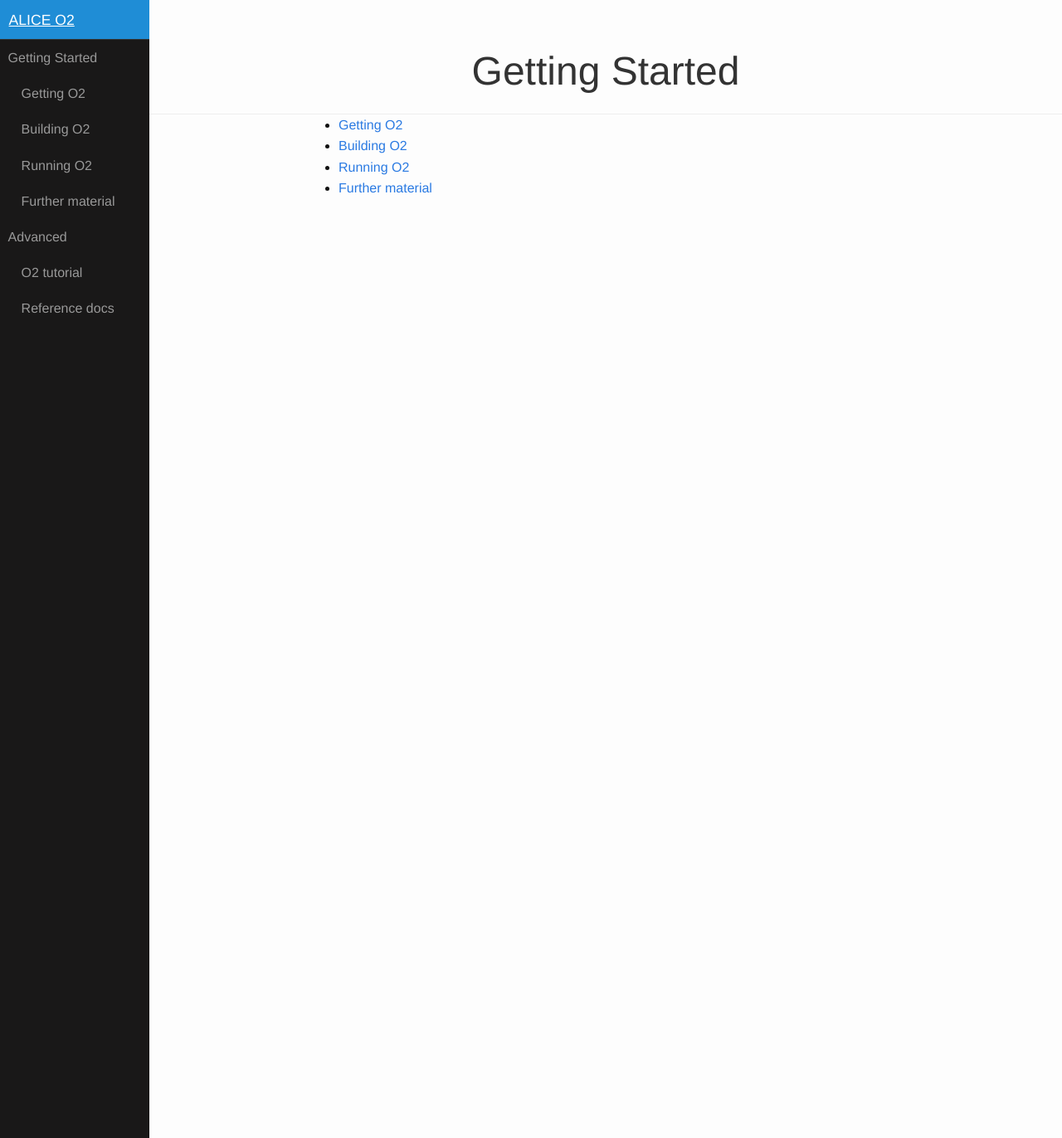
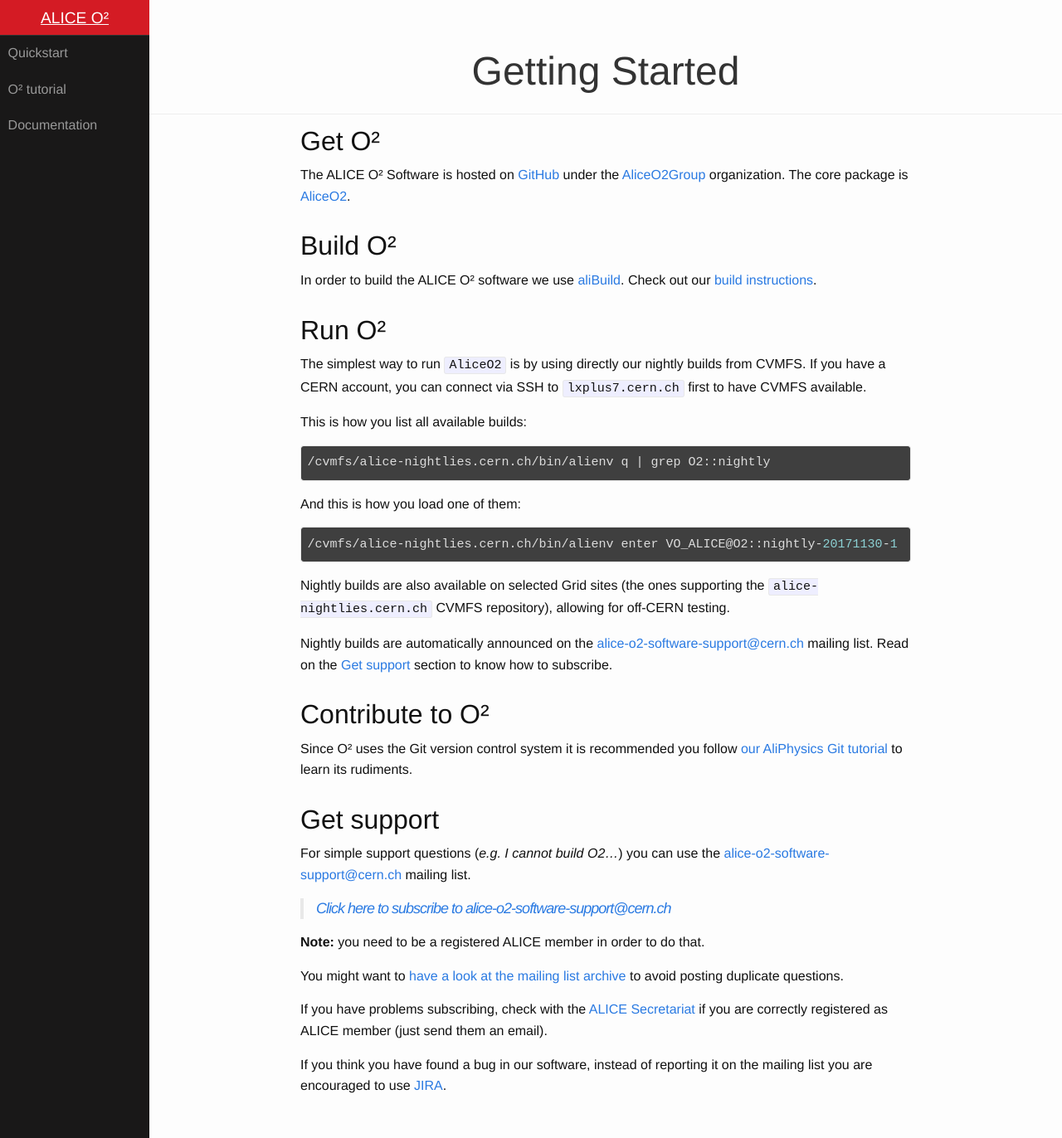
Before and after one commit to AliceO2Group/AliceO2Group.github.io, a Jekyll site: the page built from start.markdown, in a window 1280 px wide and 1372 px high. Shown: the whole window at 83% size. Built offline with Jekyll 4.4.1, drawn with Linux system fonts in a browser that asks for light colours.

```diff
--- a/_config.yml
+++ b/_config.yml
@@ -13,23 +13,11 @@ categories: [main, infrastructure]
 markdown: kramdown
 highlighter: rouge
 
-menu_header: ALICE O2
+menu_header: ALICE O²
 menu:
   - name: start
-    label: Getting Started
-    items:
-      - name: git
-        label: "Getting O2"
-      - name: building
-        label: "Building O2"
-      - name: running
-        label: "Running O2"
-      - name: links
-        label: "Further material"
-  - name: advanced
-    label: Advanced
-    items:
-      - name: tutorial
-        label: "O2 tutorial"
-      - name: reference
-        label: "Reference docs"
+    label: Quickstart
+  - name: tutorial
+    label: "O² tutorial"
+  - name: doc
+    label: Documentation
--- a/_layouts/main.html
+++ b/_layouts/main.html
@@ -27,11 +27,16 @@
       <ul class="pure-menu-list">
       {% for cat in site.menu %}
         <li class="pure-menu-item menu-item-section menu-item-devided">
+          {% assign proto = cat.name|slice: 0,4 %}
+          {% if proto == "http" %}
+          <a href="{{cat.name}}" class="pure-menu-link">{{ cat.label }}</a>
+          {% else %}
           <a href="{{site.baseurl}}/{{cat.name}}" class="pure-menu-link">{{ cat.label }}</a>
+          {% endif %}
         </li>
         {% for sub in cat.items %}
         <li>
-          <a href="{{site.baseurl}}/{{sub.name}}" class="pure-menu-link">{{ sub.label }}</a>
+            <a href="{{site.baseurl}}/{{cat.name}}/{{sub.name}}.html" class="pure-menu-link">{{ sub.label }}</a>
         </li>
         {% endfor %}
       {% endfor %}
--- a/side-menu.css
+++ b/side-menu.css
@@ -44,6 +44,7 @@ The content `<div>` is where all your content goes.
     max-width: 800px;
     margin-bottom: 50px;
     line-height: 1.6em;
+    padding-top: 20px;
 }
 
 .header {
@@ -134,7 +135,7 @@ appears on the left side of the page.
     */
     #menu .pure-menu-selected,
     #menu .pure-menu-heading {
-        background: #1f8dd6;
+        background: #d41b24;
     }
         /*
         This styles a link within a selected menu item `<li>`.
@@ -143,13 +144,19 @@ appears on the left side of the page.
             color: #fff;
         }
 
+    #menu .pure-menu-heading.pure-menu-link {
+      padding: 8px 0 5px 0;
+    }
+
     /*
     This styles the menu heading.
     */
     #menu .pure-menu-heading {
-        font-size: 110%;
+        font-size: 120%;
         color: #fff;
         margin: 0;
+        font-weight: bolder;
+        text-align: center;
     }
 
 
@@ -256,3 +263,11 @@ Hides the menu at `48em`, but modify this based on your app's needs.
         left: 180px;
     }
 }
+
+.content h1 {
+  margin-top: 35px;
+}
+
+.content h1:first-of-type {
+  margin-top: 0px;
+}
--- a/start.markdown
+++ b/start.markdown
@@ -3,7 +3,64 @@ title: Getting Started
 layout: main
 ---
 
-- [Getting O2](/git)
-- [Building O2](/building)
-- [Running O2](/running)
-- [Further material](/links)
+Get O²
+======
+
+The ALICE O² Software is hosted on [GitHub](https://github.com) under the
+[AliceO2Group](https://github.com/AliceO2Group/) organization. The core package is
+[AliceO2](https://github.com/AliceO2Group/AliceO2).
+
+
+Build O²
+========
+
+In order to build the ALICE O² software we use [aliBuild](https://alisw.github.io/alibuild). Check
+out our [build instructions](https://alice-doc.github.io/alice-analysis-tutorial/building/).
+
+
+Run O²
+======
+
+The simplest way to run `AliceO2` is by using directly our nightly builds from CVMFS. If you have a
+CERN account, you can connect via SSH to `lxplus7.cern.ch` first to have CVMFS available.
+
+This is how you list all available builds:
+
+    /cvmfs/alice-nightlies.cern.ch/bin/alienv q | grep O2::nightly
+
+And this is how you load one of them:
+
+    /cvmfs/alice-nightlies.cern.ch/bin/alienv enter VO_ALICE@O2::nightly-20171130-1
+
+Nightly builds are also available on selected Grid sites (the ones supporting the
+`alice-nightlies.cern.ch` CVMFS repository), allowing for off-CERN testing.
+
+Nightly builds are automatically announced on the <alice-o2-software-support@cern.ch> mailing list.
+Read on the [Get support](#get-support) section to know how to subscribe.
+
+
+Contribute to O²
+================
+
+Since O² uses the Git version control system it is recommended you follow [our AliPhysics Git
+tutorial](http://alisw.github.io/git-tutorial/) to learn its rudiments.
+
+
+Get support
+===========
+
+For simple support questions (_e.g. I cannot build O2..._) you can use the
+<alice-o2-software-support@cern.ch> mailing list.
+
+> [Click here to subscribe to alice-o2-software-support@cern.ch](https://e-groups.cern.ch/e-groups/EgroupsSubscription.do?egroupName=alice-o2-software-support)
+
+**Note:** you need to be a registered ALICE member in order to do that.
+
+You might want to [have a look at the mailing list archive](https://groups.cern.ch/group/alice-o2-software-support)
+to avoid posting duplicate questions.
+
+If you have problems subscribing, check with the [ALICE Secretariat](mailto:alice.secretariat@cern.ch)
+if you are correctly registered as ALICE member (just send them an email).
+
+If you think you have found a bug in our software, instead of reporting it on the mailing list you
+are encouraged to use [JIRA](https://alice.its.cern.ch).
```
Also changed, not shown: building.markdown (deleted, +0 -14 lines), doc.markdown (added, +10 -0 lines), git.markdown (deleted, +0 -16 lines), links.markdown (deleted, +0 -10 lines), reference.markdown (deleted, +0 -8 lines), running.markdown (deleted, +0 -27 lines), tutorial.markdown (+7 -4 lines).
